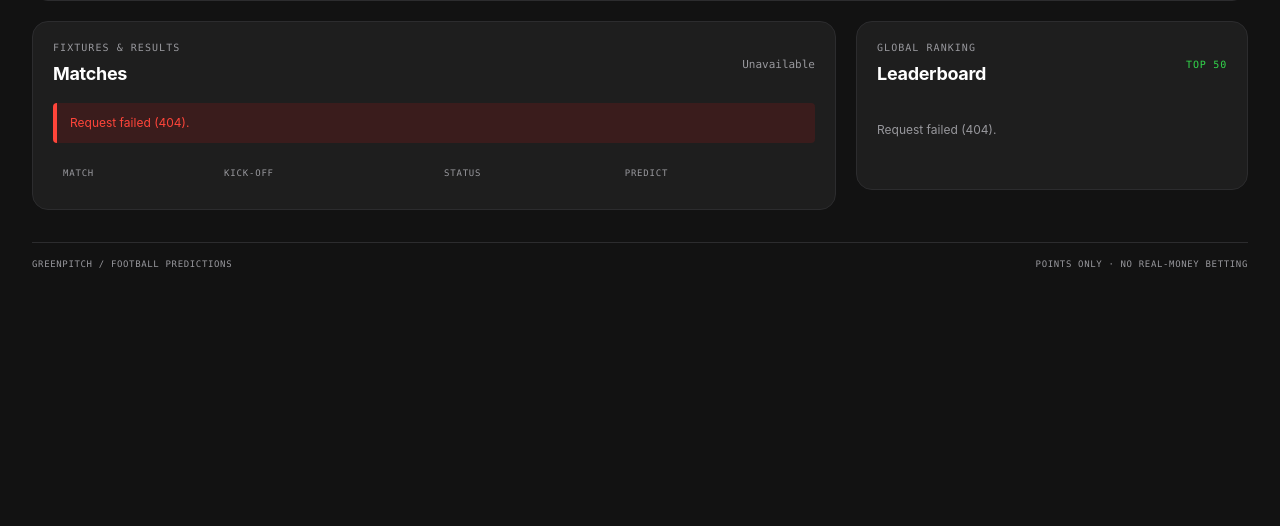
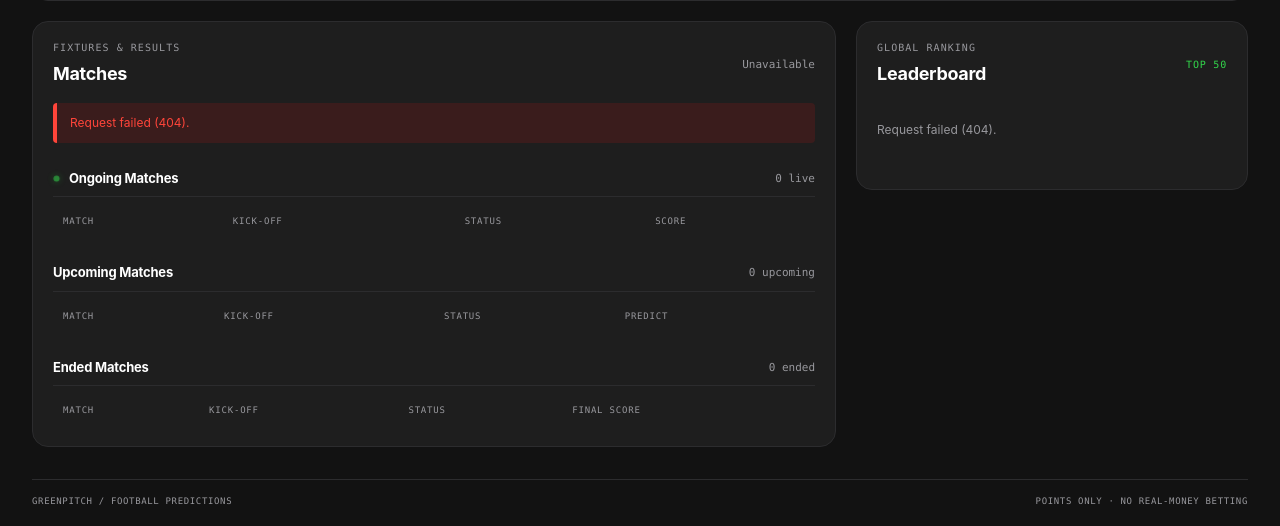
Before and after one commit to happyhusky3303/ai66a_web_group10, a Python web app: template greenpitch-predictions/templates/index.html in a window 1280 px wide. Shown: the part 381-907 px from the top of the page. Before the commit the page ends 649 px from the top, so only its background shows below. Run offline with Jinja, Linux system fonts and the light colour scheme; the template is opened without the code that fills it, so the values that code supplies are empty.

Commit message:
split the matches table to ongoing, ended and upcoming

```diff
--- a/greenpitch-predictions/static/css/style.css
+++ b/greenpitch-predictions/static/css/style.css
@@ -90,6 +90,17 @@ h2 { margin: 0; font-size: 18px; letter-spacing: -.3px; }
 .section-heading { margin-bottom: 16px; }
 
 .table-wrap { width: 100%; overflow-x: auto; }
+.match-group { margin-top: 26px; }
+.match-group:first-of-type { margin-top: 6px; }
+.group-heading { display: flex; align-items: center; justify-content: space-between; gap: 12px; margin-bottom: 8px; padding-bottom: 8px; border-bottom: 1px solid var(--border); }
+.group-title-wrap { display: flex; align-items: center; gap: 9px; }
+.group-heading h3 { margin: 0; font-size: 13px; font-weight: 650; letter-spacing: -.2px; }
+.live-dot { width: 7px; height: 7px; border-radius: 50%; background: var(--green); box-shadow: 0 0 8px #32d74b90; animation: live-pulse 2s infinite ease-in-out; }
+@keyframes live-pulse {
+  0% { opacity: 1; transform: scale(1); }
+  50% { opacity: .35; transform: scale(.8); }
+  100% { opacity: 1; transform: scale(1); }
+}
 .match-table { width: 100%; border-collapse: collapse; text-align: left; }
 .match-table th { padding: 11px 10px; color: var(--muted); font: 9px var(--font-mono); letter-spacing: .8px; white-space: nowrap; }
 .match-table td { padding: 13px 10px; border-top: 1px solid var(--border); vertical-align: middle; }
--- a/greenpitch-predictions/static/js/app.js
+++ b/greenpitch-predictions/static/js/app.js
@@ -38,20 +38,66 @@ function hideNotice(element) {
 async function loadMatches() {
   const loading = document.querySelector("#matches-loading");
   const empty = document.querySelector("#matches-empty");
-  const body = document.querySelector("#matches-body");
   const count = document.querySelector("#match-count");
   const notice = document.querySelector("#app-message");
+
+  const ongoingBody = document.querySelector("#ongoing-matches-body");
+  const upcomingBody = document.querySelector("#upcoming-matches-body");
+  const endedBody = document.querySelector("#ended-matches-body");
+
+  const ongoingEmpty = document.querySelector("#ongoing-empty");
+  const upcomingEmpty = document.querySelector("#upcoming-empty");
+  const endedEmpty = document.querySelector("#ended-empty");
+
+  const ongoingCount = document.querySelector("#ongoing-count");
+  const upcomingCount = document.querySelector("#upcoming-count");
+  const endedCount = document.querySelector("#ended-count");
+
   loading.classList.remove("hidden");
   empty.classList.add("hidden");
-  body.replaceChildren();
+  ongoingBody?.replaceChildren();
+  upcomingBody?.replaceChildren();
+  endedBody?.replaceChildren();
   hideNotice(notice);
 
   try {
     const data = await apiRequest("/api/matches");
-    const matches = data.matches;
+    const matches = data.matches || [];
     count.textContent = `${matches.length} fixture${matches.length === 1 ? "" : "s"}`;
     if (matches.length === 0) empty.classList.remove("hidden");
-    for (const match of matches) body.append(createMatchRow(match));
+
+    const ongoing = [];
+    const upcoming = [];
+    const ended = [];
+
+    for (const match of matches) {
+      if (match.status === "Ongoing") {
+        ongoing.push(match);
+      } else if (match.status === "Before") {
+        upcoming.push(match);
+      } else {
+        ended.push(match);
+      }
+    }
+
+    // Ongoing group
+    if (ongoingCount) ongoingCount.textContent = `${ongoing.length} live`;
+    if (ongoing.length === 0) ongoingEmpty?.classList.remove("hidden");
+    else ongoingEmpty?.classList.add("hidden");
+    for (const match of ongoing) ongoingBody?.append(createMatchRow(match));
+
+    // Upcoming group
+    if (upcomingCount) upcomingCount.textContent = `${upcoming.length} upcoming`;
+    if (upcoming.length === 0) upcomingEmpty?.classList.remove("hidden");
+    else upcomingEmpty?.classList.add("hidden");
+    for (const match of upcoming) upcomingBody?.append(createMatchRow(match));
+
+    // Ended group
+    if (endedCount) endedCount.textContent = `${ended.length} ended`;
+    if (ended.length === 0) endedEmpty?.classList.remove("hidden");
+    else endedEmpty?.classList.add("hidden");
+    for (const match of ended) endedBody?.append(createMatchRow(match));
+
   } catch (error) {
     count.textContent = "Unavailable";
     showNotice(notice, error.message);
@@ -107,11 +153,16 @@ function createMatchRow(match) {
     link.className = "sign-in-prompt";
     link.textContent = "Sign in to predict";
     predictCell.append(link);
-  } else if (match.status === "Ended" && match.home_score !== null && match.away_score !== null) {
+  } else if (match.home_score !== null && match.away_score !== null) {
     const score = document.createElement("span");
     score.className = "mono score";
     score.textContent = `${match.home_score} — ${match.away_score}`;
     predictCell.append(score);
+  } else if (match.status === "Ongoing") {
+    const liveText = document.createElement("span");
+    liveText.className = "mono muted";
+    liveText.textContent = "Live";
+    predictCell.append(liveText);
   } else {
     predictCell.textContent = "—";
   }
--- a/greenpitch-predictions/templates/index.html
+++ b/greenpitch-predictions/templates/index.html
@@ -48,11 +48,54 @@
             <div id="app-message" class="notice hidden" role="status" aria-live="polite"></div>
             <div id="matches-loading" class="loading-state">Loading match data…</div>
             <div id="matches-empty" class="empty-state hidden">No fixtures are available for this period.</div>
-            <div class="table-wrap">
-              <table class="match-table">
-                <thead><tr><th scope="col">MATCH</th><th scope="col">KICK-OFF</th><th scope="col">STATUS</th><th scope="col">PREDICT</th></tr></thead>
-                <tbody id="matches-body"></tbody>
-              </table>
+
+            <div class="match-group" id="ongoing-group">
+              <div class="group-heading">
+                <div class="group-title-wrap">
+                  <span class="live-dot" aria-hidden="true"></span>
+                  <h3>Ongoing Matches</h3>
+                </div>
+                <span id="ongoing-count" class="count-label">0 live</span>
+              </div>
+              <div id="ongoing-empty" class="empty-state hidden">No matches currently ongoing.</div>
+              <div class="table-wrap">
+                <table class="match-table">
+                  <thead><tr><th scope="col">MATCH</th><th scope="col">KICK-OFF</th><th scope="col">STATUS</th><th scope="col">SCORE</th></tr></thead>
+                  <tbody id="ongoing-matches-body"></tbody>
+                </table>
+              </div>
+            </div>
+
+            <div class="match-group" id="upcoming-group">
+              <div class="group-heading">
+                <div class="group-title-wrap">
+                  <h3>Upcoming Matches</h3>
+                </div>
+                <span id="upcoming-count" class="count-label">0 upcoming</span>
+              </div>
+              <div id="upcoming-empty" class="empty-state hidden">No upcoming fixtures scheduled.</div>
+              <div class="table-wrap">
+                <table class="match-table">
+                  <thead><tr><th scope="col">MATCH</th><th scope="col">KICK-OFF</th><th scope="col">STATUS</th><th scope="col">PREDICT</th></tr></thead>
+                  <tbody id="upcoming-matches-body"></tbody>
+                </table>
+              </div>
+            </div>
+
+            <div class="match-group" id="ended-group">
+              <div class="group-heading">
+                <div class="group-title-wrap">
+                  <h3>Ended Matches</h3>
+                </div>
+                <span id="ended-count" class="count-label">0 ended</span>
+              </div>
+              <div id="ended-empty" class="empty-state hidden">No ended matches for this period.</div>
+              <div class="table-wrap">
+                <table class="match-table">
+                  <thead><tr><th scope="col">MATCH</th><th scope="col">KICK-OFF</th><th scope="col">STATUS</th><th scope="col">FINAL SCORE</th></tr></thead>
+                  <tbody id="ended-matches-body"></tbody>
+                </table>
+              </div>
             </div>
           </section>
 
```
